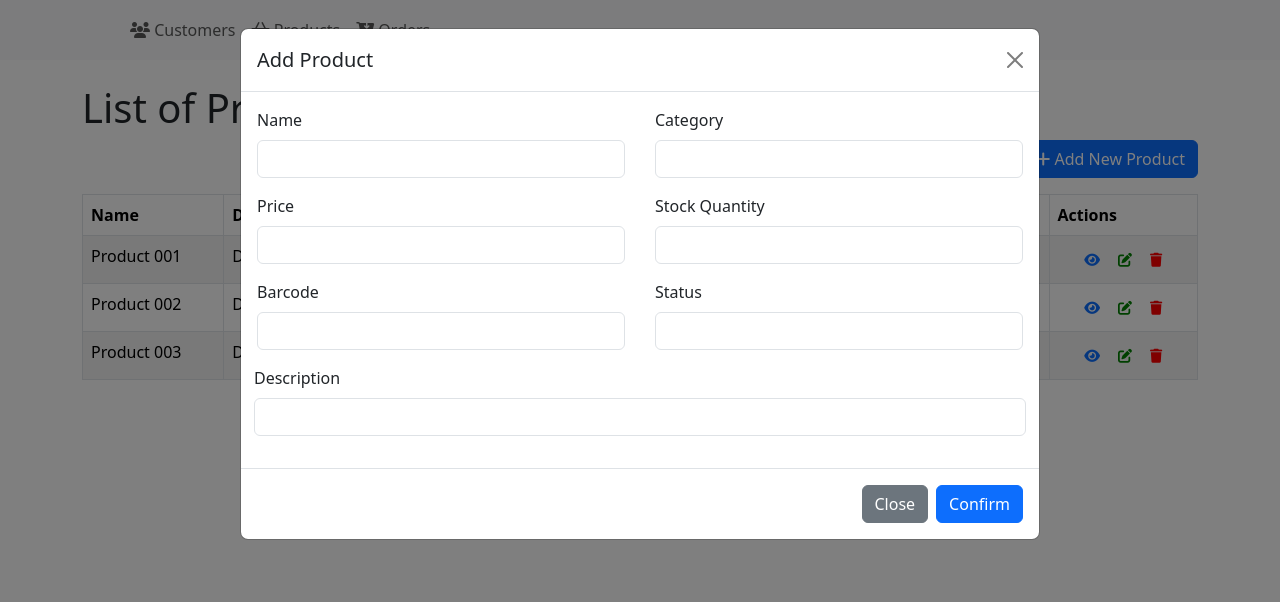
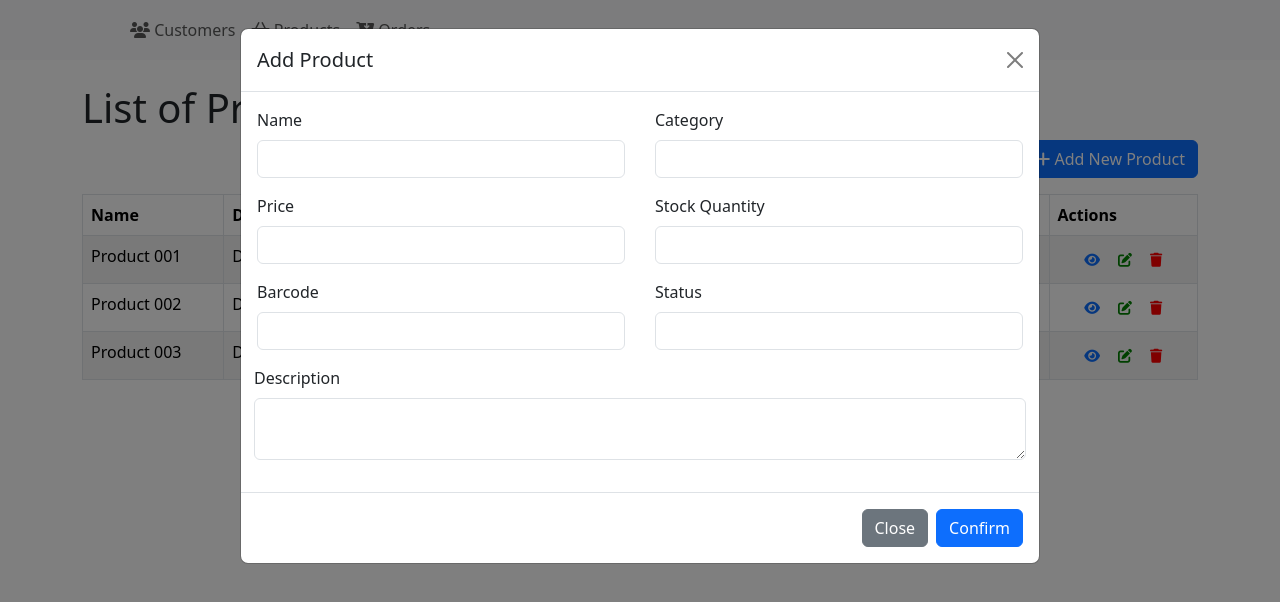
Before and after one commit to Mamoudou12/order_management_vuejs, a Vue app: page /products in a window 1280 px wide. Both pictures are taken after a click on the button "Add New Product". Shown: the top 602 px of the page. Built offline with nearby package versions, Linux system fonts and the light colour scheme.

Commit message:
Modification of the field types 'description' and 'address

```diff
--- a/src/views/customers/CustomerModal.vue
+++ b/src/views/customers/CustomerModal.vue
@@ -19,13 +19,13 @@
             </div>
             <div class="mb-3">
               <label for="customerAddress" class="form-label">Address</label>
-              <input
+               <textarea
                 type="text"
                 id="customerAddress"
                 class="form-control"
                 v-model="customer.address"
                 :readonly="readonly"
-              />
+                ></textarea>
             </div>
             <div class="mb-3">
               <label for="customerEmail" class="form-label">Email</label>
--- a/src/views/products/ProductForm.vue
+++ b/src/views/products/ProductForm.vue
@@ -45,12 +45,17 @@
 
       <div class="col-md-12 mb-3">
         <label for="description" class="form-label">Description</label>
-          <input type="text" class="form-control" id="description" v-model="form.description" required />
+        <textarea
+          class="form-control"
+          id="description"
+          v-model="form.description"
+          rows="2"
+          required
+        ></textarea>
       </div>
     </div>
   </form>
 </template>
-
 
 <script setup>
 import { reactive, watch } from 'vue';
```
Lines whose indentation alone changed are shown as unchanged.
